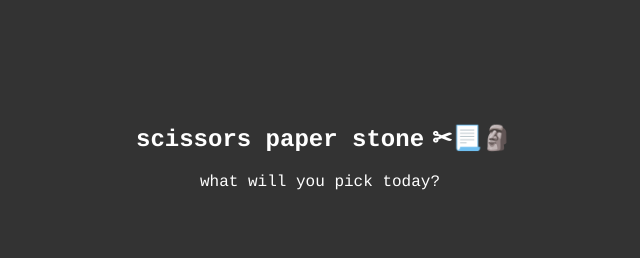
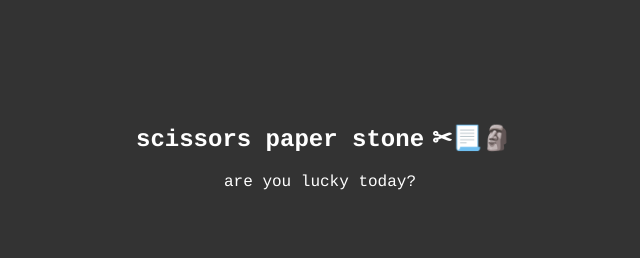
Before and after one commit to h-xuan/scissors-paper-stone, a plain HTML site: page index.html in a window 1280 px wide. Shown: the top 258 px of the page, 320-960 px from the left. Drawn offline with Linux system fonts and the light colour scheme.

Commit message:
changed desc

```diff
--- a/index.html
+++ b/index.html
@@ -11,7 +11,7 @@
 		<div class="banner">
 			<div class="banner-content">
 				<h2><a href="https://h-xuan.github.io/scissors-paper-stone/">scissors paper stone</a>✂📃🗿</h2>
-				<p>what will you pick today?</p>
+				<p>are you lucky today?</p>
 			</div>
 		</div>
 		<div class="scissors">
```
